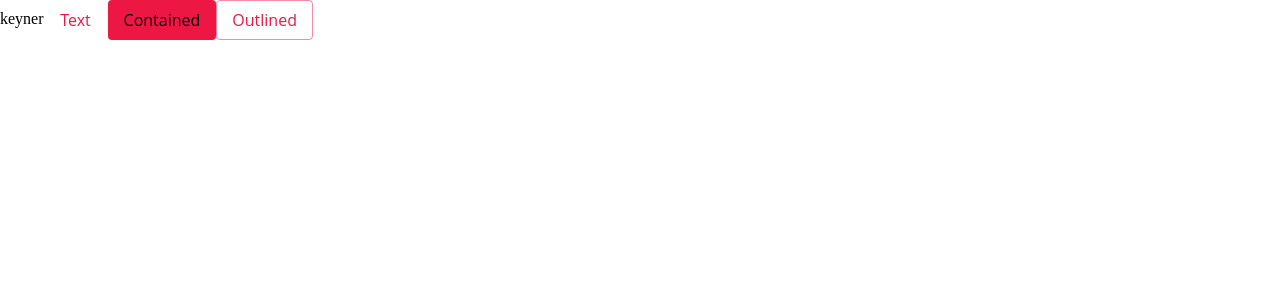
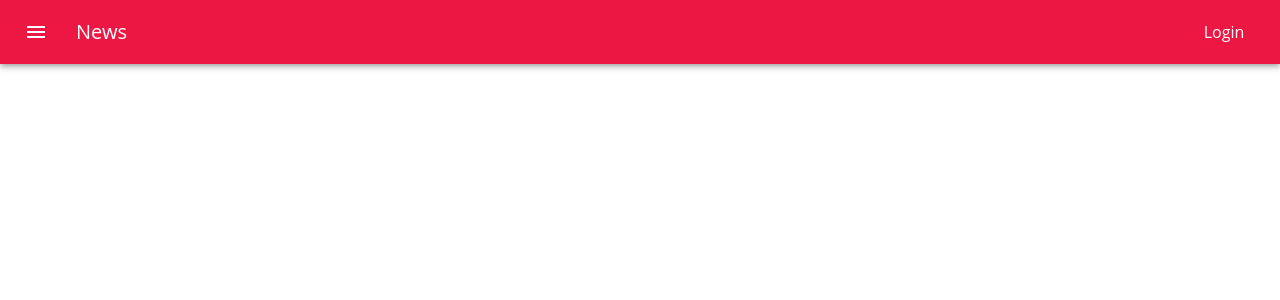
Before and after one commit to Mp-keyner/ProjectMoto, a React (Vite) app: page / in a window 1280 px wide. Shown: the top 300 px of the page. Built offline with nearby package versions, Linux system fonts and the light colour scheme.

Commit message:
26 de febrero

```diff
--- a/src/App.jsx
+++ b/src/App.jsx
@@ -1,22 +1,10 @@
-import React, { useContext } from "react";
-import { AppContext } from "./context/AppContext";
-import { Button } from "@mui/material";
+import HomeScreen from "./Pages/HomeScreen";
 
 const App = () => {
-  const {
-    people: { name },
-  } = useContext(AppContext);
-  console.log(name);
-  // #ed1744
   return (
-    <div>
-      {name}
-      <Button variant="text" color="primary">
-        Text
-      </Button>
-      <Button variant="contained">Contained</Button>
-      <Button variant="outlined">Outlined</Button>
-    </div>
+    <>
+      <HomeScreen />
+    </>
   );
 };
 
--- /dev/null
+++ b/src/Pages/HomeScreen.jsx
@@ -0,0 +1,14 @@
+import { Stack } from "@mui/material";
+import Nav from "../components/Nav";
+
+const HomeScreen = () => {
+  return (
+    <>
+      <Stack>
+        <Nav />
+      </Stack>
+    </>
+  );
+};
+
+export default HomeScreen;
--- /dev/null
+++ b/src/components/Nav.jsx
@@ -0,0 +1,29 @@
+import { AppBar, Button, IconButton, Toolbar, Typography } from "@mui/material";
+import React from "react";
+import MenuIcon from "@mui/icons-material/Menu";
+
+const Nav = () => {
+  return (
+    <>
+      <AppBar position="static">
+        <Toolbar>
+          <IconButton
+            size="large"
+            edge="start"
+            color="inherit"
+            aria-label="menu"
+            sx={{ mr: 2 }}
+          >
+            <MenuIcon />
+          </IconButton>
+          <Typography variant="h6" component="div" sx={{ flexGrow: 1 }}>
+            News
+          </Typography>
+          <Button color="inherit">Login</Button>
+        </Toolbar>
+      </AppBar>
+    </>
+  );
+};
+
+export default Nav;
--- a/src/context/AppContext.jsx
+++ b/src/context/AppContext.jsx
@@ -3,7 +3,9 @@
 export const AppContext = createContext();
 export const AppContextProvider = ({ children }) => {
   const [people, setPeople] = useState({
-    name: "keyner",
+    name: {
+      chil: "Este",
+    },
   });
   return (
     <AppContext.Provider
--- a/src/theme/index.jsx
+++ b/src/theme/index.jsx
@@ -5,7 +5,7 @@
   palette: {
     primary: {
       main: "#ed1744",
-      contrastText: "#000",
+      contrastText: "#fff",
     },
     secondary: {
       main: "#232323",
```
